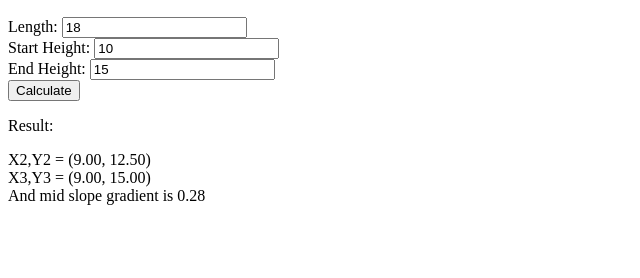
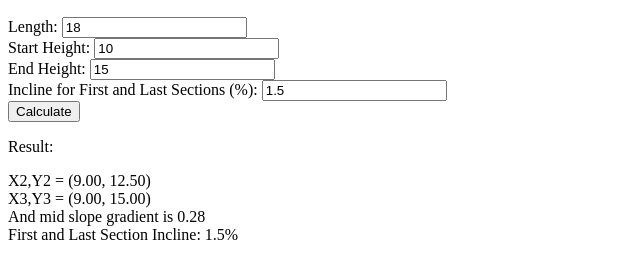
Before and after one commit to ccccc555/ramp, a plain HTML site: page index.html in a window 1280 px wide. Both pictures are taken after a click on the button "Calculate". Shown: the part 50-328 px from the top of the page, without its empty margins (0-640 px from the left). Drawn offline with Linux system fonts and the light colour scheme.

Commit message:
Update index.html

```diff
--- a/index.html
+++ b/index.html
@@ -14,6 +14,9 @@
   <label for="endHeight">End Height:</label>
   <input type="number" id="endHeight" step="any" placeholder="15" value="15">
   <br>
+  <label for="incline1">Incline for First and Last Sections (%):</label>
+  <input type="number" id="incline1" step="any" placeholder="1.5" value="1.5">
+  <br>
   <button onclick="calculate()">Calculate</button>
   <p>Result:</p>
   <p id="result"></p>
@@ -23,6 +26,7 @@
       const length = parseFloat(document.getElementById("length").value);
       const startHeight = parseFloat(document.getElementById("startHeight").value);
       const endHeight = parseFloat(document.getElementById("endHeight").value);
+      const incline1 = parseFloat(document.getElementById("incline1").value) / 100;
 
       const midHeight = (startHeight + endHeight) / 2;
       const midX = length / 2;
@@ -37,7 +41,7 @@
       const x3 = length - midX;
       const y3 = endHeight;
 
-      const result = `X2,Y2 = (${x2.toFixed(2)}, ${y2.toFixed(2)})<br>X3,Y3 = (${x3.toFixed(2)}, ${y3.toFixed(2)})<br>And mid slope gradient is ${midSlope.toFixed(2)}`;
+      const result = `X2,Y2 = (${x2.toFixed(2)}, ${y2.toFixed(2)})<br>X3,Y3 = (${x3.toFixed(2)}, ${y3.toFixed(2)})<br>And mid slope gradient is ${midSlope.toFixed(2)}<br>First and Last Section Incline: ${incline1 * 100}%`;
 
       document.getElementById("result").innerHTML = result;
     }
```
